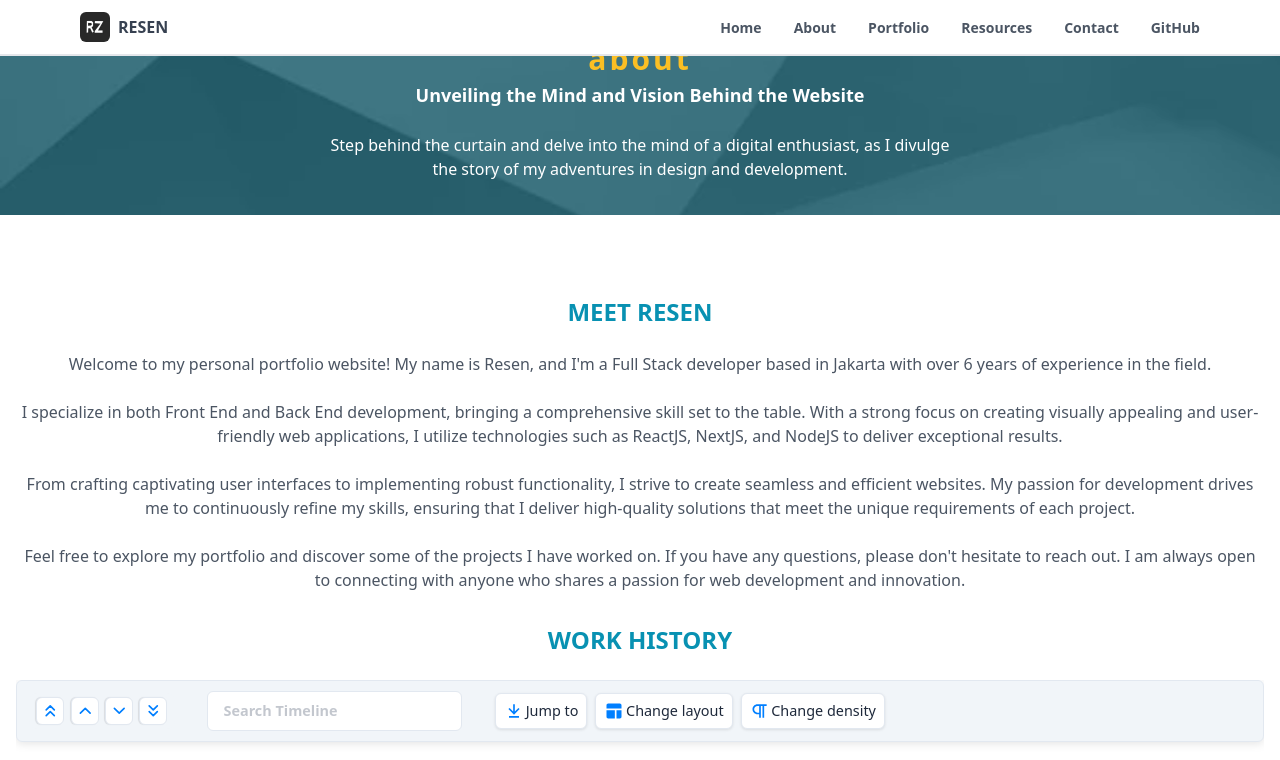
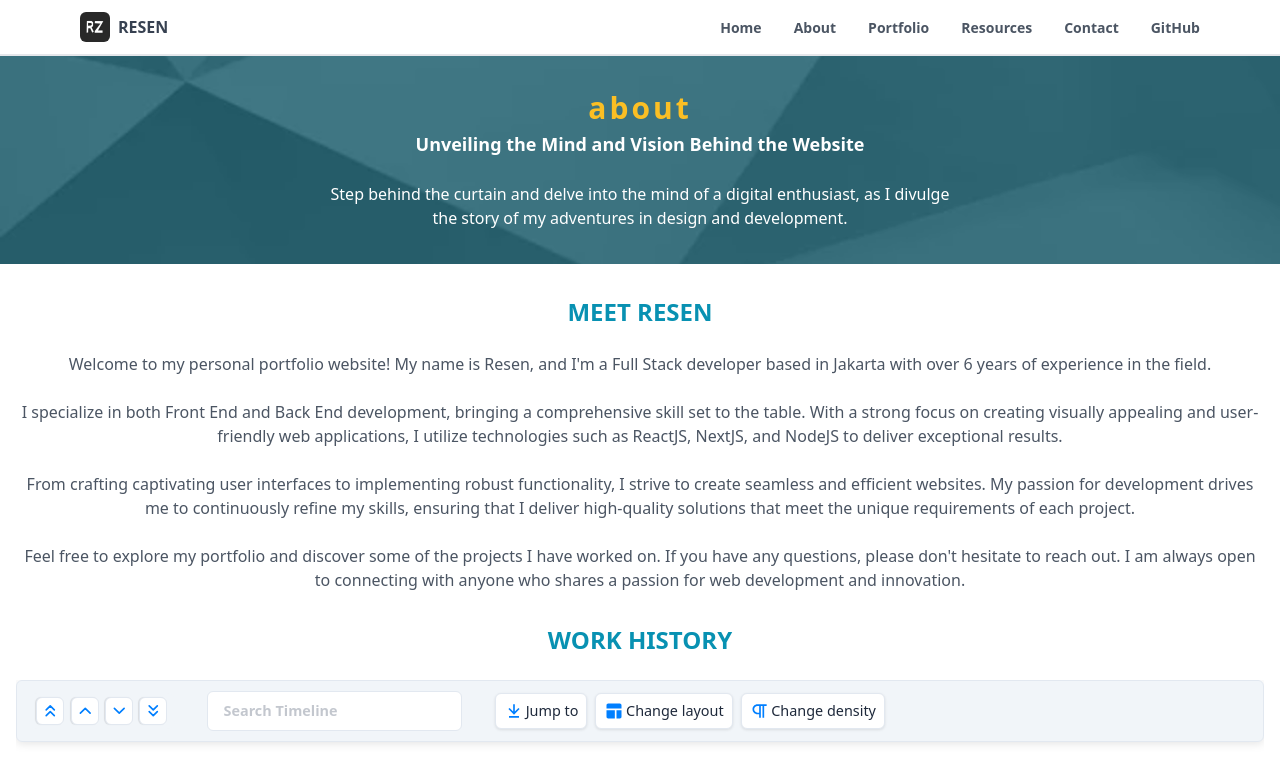
Before and after one commit to resenzhu/nextjs, a Next.js app: page /about in a window 1280 px wide. Shown: the top 760 px of the page. Built offline with nearby package versions, Linux system fonts and the light colour scheme; what tailwindcss-animated would draw is missing.

Commit message:
remove duplicated animation

```diff
--- a/src/components/main/shared/header.tsx
+++ b/src/components/main/shared/header.tsx
@@ -5,7 +5,7 @@ type HeaderProps = {
 };
 
 const Header = ({title, subtitle, description}: HeaderProps): JSX.Element => (
-  <div className='relative grid h-80 animate-bounce animate-fade-down animate-duration-700 md:h-60 lg:h-52'>
+  <div className='relative grid h-80 animate-fade-down animate-duration-700 md:h-60 lg:h-52'>
     <div className='absolute h-full w-full bg-[url("/images/main/home-profile-background.webp")] bg-cover bg-center bg-no-repeat brightness-50 contrast-125'></div>
     <div className='absolute h-full w-full bg-cyan-600 opacity-40'></div>
     <div className='relative mx-4 flex flex-col space-y-6 self-center text-center'>
```
